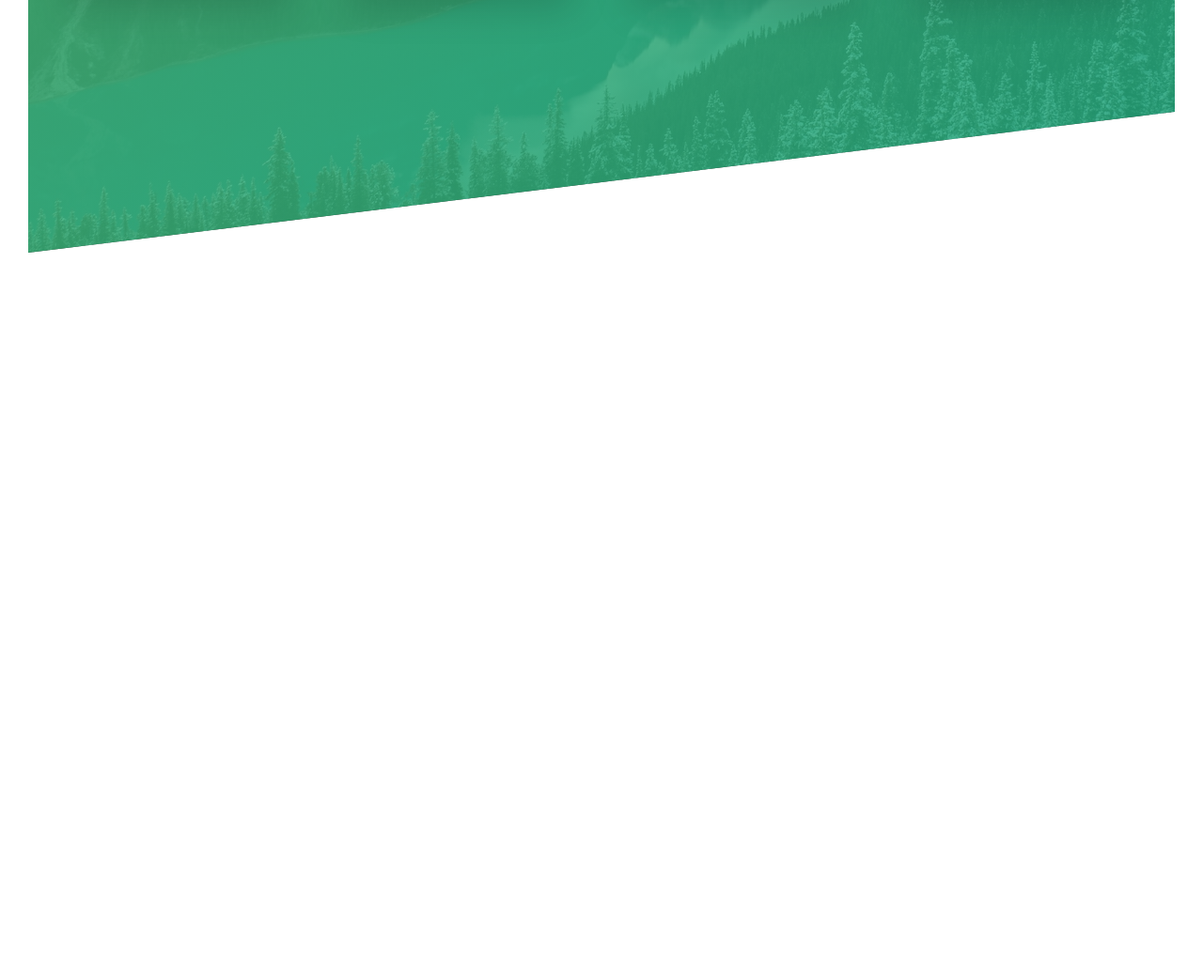
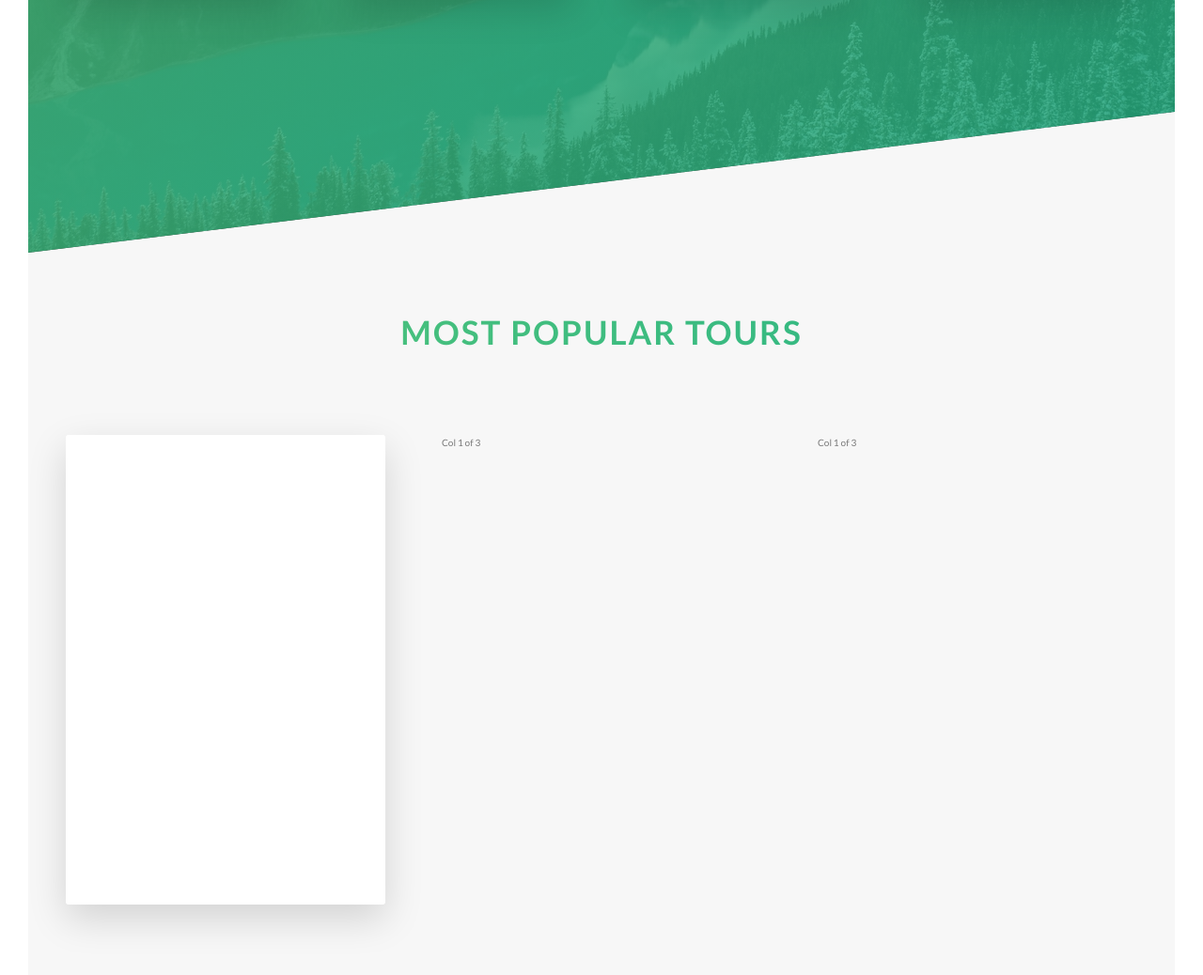
Before and after one commit to sailor95/SASS_SCSS-practice, a website: page index.html in a window 1280 px wide. Shown: the part 2126-3164 px from the top of the page at 94% size. Before the commit the page ends 2395 px from the top, so only its background shows below. Drawn offline with Linux system fonts and the light colour scheme.

Commit message:
[lec39] Flip card

```diff
--- a/index.html
+++ b/index.html
@@ -33,7 +33,7 @@
 
     <main>
         <section class="section-about">
-            <div class="u-center-class u-margin-bottom-big">
+            <div class="u-center-text u-margin-bottom-big">
                 <h2 class="heading-secondary">
                     Nice tour for good people!
                 </h2>
@@ -115,6 +115,33 @@
                 </div>
             </div>
         </section>
+
+        <section class="section-tours">
+            <div class="u-center-text u-margin-bottom-big">
+                <h2 class="heading-secondary">
+                    Most popular tours
+                </h2>
+            </div>
+
+            <div class="row">
+                <div class="col-1-of-3">
+                    <div class="card">
+                        <div class="card__side card__side--front">
+                            FRONT
+                        </div>
+                        <div class="card__side card__side--back card__side--back-1">
+                            BACK
+                        </div>
+                    </div>
+                </div>
+                <div class="col-1-of-3">
+                    Col 1 of 3
+                </div>
+                <div class="col-1-of-3">
+                    Col 1 of 3
+                </div>
+            </div>
+        </section>
     </main>
     <!-- <section class="grid-test">
         <div class="row">
--- a/sass/abstracts/_variables.scss
+++ b/sass/abstracts/_variables.scss
@@ -2,6 +2,12 @@
 $color-primary: #7ed56f;
 $color-primary-light: #55c57a;
 $color-primary-dark: #28b485;
+
+$color-secondary-light:#ffb900;
+$color-secondary-dark:#ff7730;
+
+$color-tertiary-light:#2998ff;
+$color-tertiary-dark:#5643fa;
 
 $color-grey-light-1: #f7f7f7;
 
--- a/sass/base/_utilities.scss
+++ b/sass/base/_utilities.scss
@@ -1,4 +1,4 @@
-.u-center-class {
+.u-center-text {
   text-align: center;
 }
 
--- /dev/null
+++ b/sass/components/_cards.scss
@@ -0,0 +1,42 @@
+.card {
+    perspective: 150rem;
+    -moz-perspective: 150rem;
+    position: relative;
+    height: 50rem;
+
+    &__side {
+        color: white;
+        font-size: 2rem;
+
+        height: 50rem;
+        transition: all .8s ease;
+        position: absolute;
+        top: 0;
+        left: 0;
+        width: 100%;
+        backface-visibility: hidden;
+        border-radius: 3px;
+        box-shadow: 0 1.5rem 4rem rgba($color-black, .15);
+
+        &--front {
+            background-color: $color-white;
+        }
+
+        &--back {
+            background-color: green;
+            transform: rotateY(180deg);
+
+            &-1 {
+                background-image: linear-gradient(to right bottom, $color-secondary-light, $color-secondary-dark);
+            }
+        }
+    }
+
+    &:hover &__side--front {
+        transform: rotateY(180deg);
+    }
+
+    &:hover &__side--back {
+        transform: rotateY(0);
+    }
+}
--- a/sass/main.scss
+++ b/sass/main.scss
@@ -8,6 +8,7 @@
 @import "base/utilities";
 
 @import "components/button";
+@import "components/cards";
 @import "components/compositions";
 @import "components/feature-box";
 
--- a/sass/pages/_home.scss
+++ b/sass/pages/_home.scss
@@ -19,3 +19,9 @@
     transform: skewY(7deg);
   }
 }
+
+.section-tours {
+  background-color: $color-grey-light-1;
+  padding: 25rem 0 50rem 0;
+  margin-top: -12rem;
+}
```
Also changed, not shown: css/style.css.
